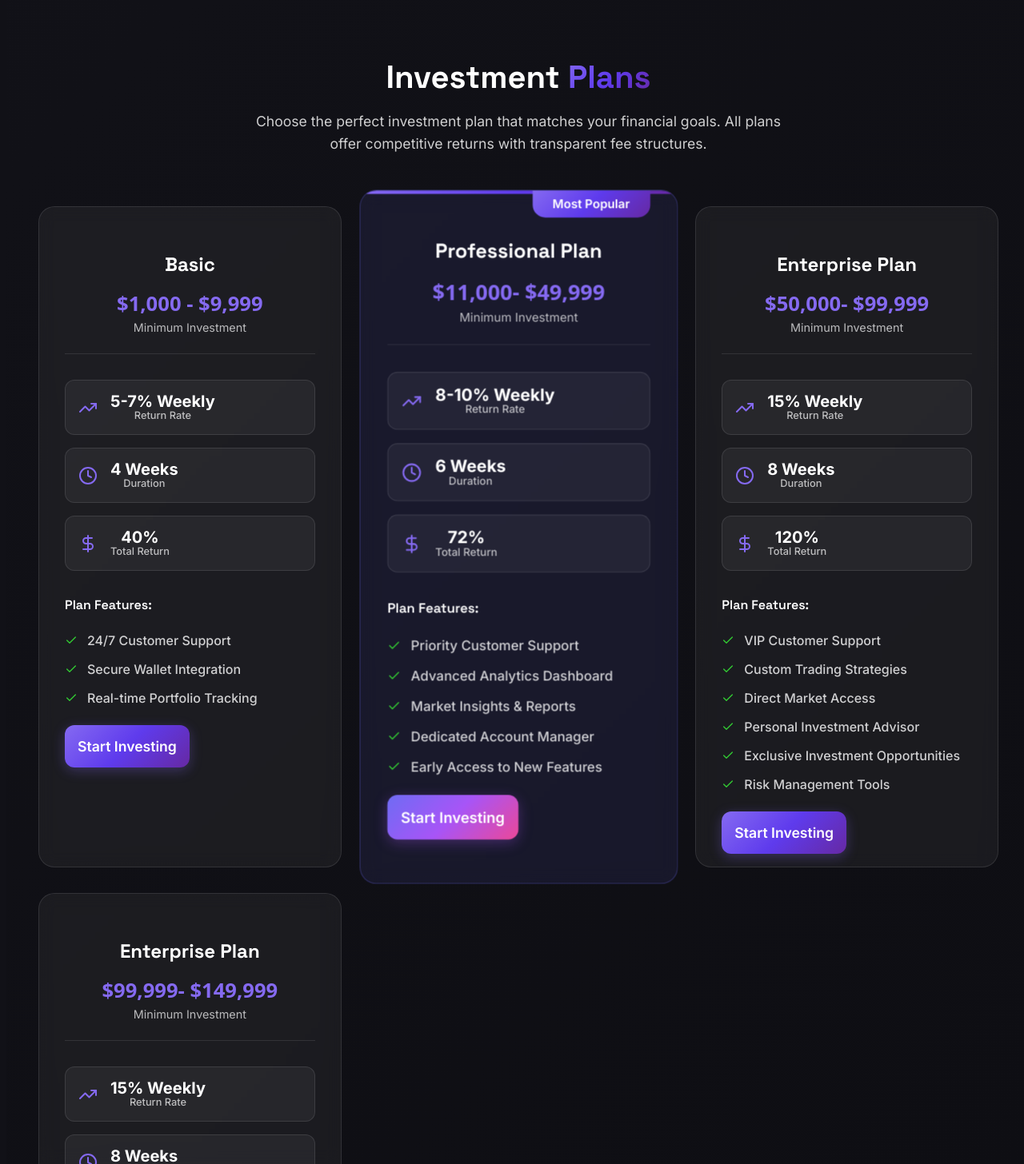
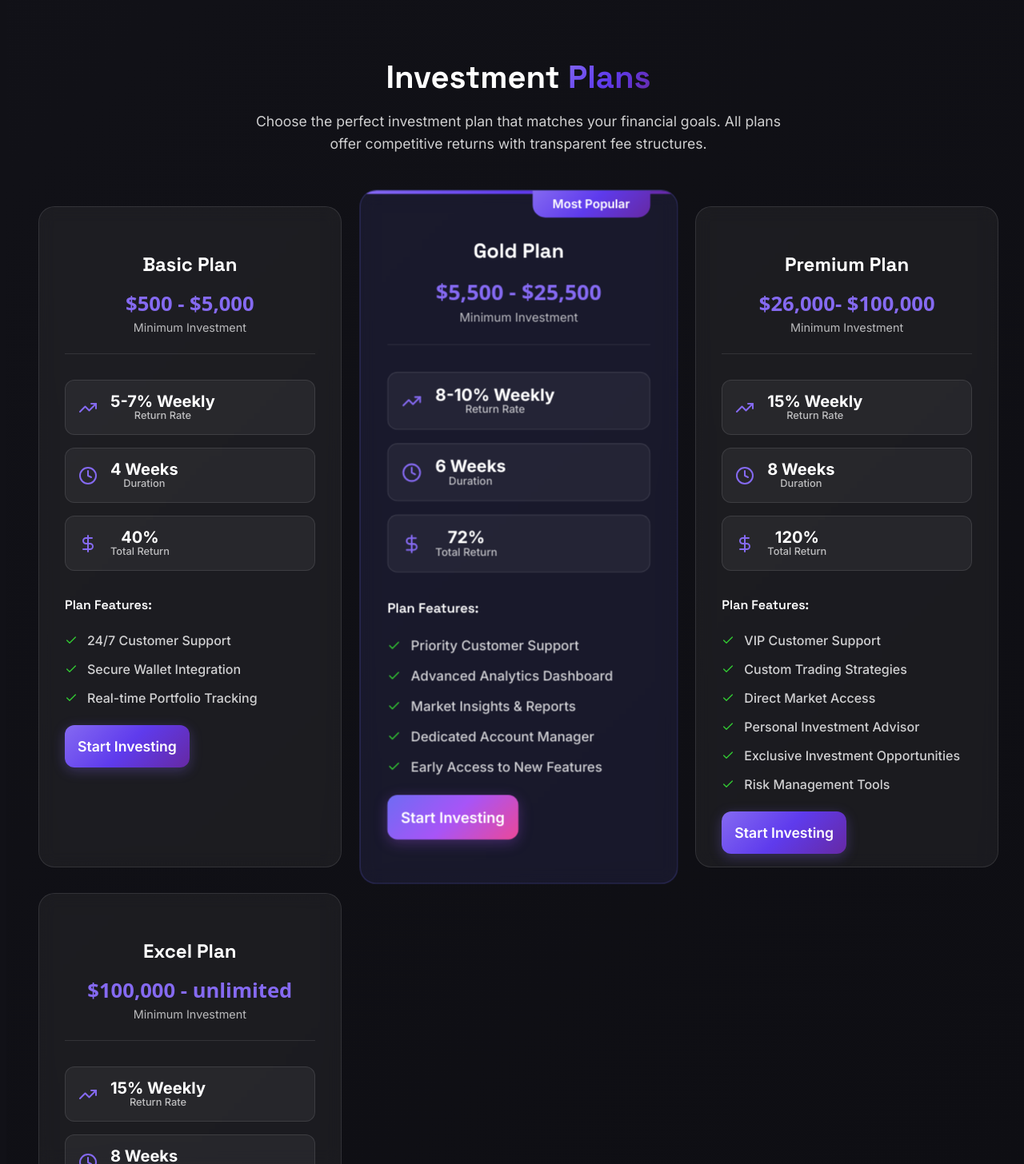
Before and after one commit to KelechiEze/paychoin, a Next.js app: page / in a window 1280 px wide. Shown: the part 946-2402 px from the top of the page at 80% size. Built offline with nearby package versions, Linux system fonts and the light colour scheme.

Commit message:
added new updates

```diff
--- a/src/app/components/InvestmentPlans.tsx
+++ b/src/app/components/InvestmentPlans.tsx
@@ -4,8 +4,8 @@ import "./InvestmentPlans.css";
 const InvestmentPlans = () => {
   const plans = [
     {
-      name: "Basic",
-      minInvestment: "$1,000 - $9,999",
+      name: "Basic Plan",
+      minInvestment: "$500 - $5,000",
       roi: "5-7% Weekly",
       duration: "4 Weeks",
       totalReturn: "40%",
@@ -18,8 +18,8 @@ const InvestmentPlans = () => {
       color: "from-blue-500 to-blue-600",
     },
     {
-      name: "Professional Plan",
-      minInvestment: "$11,000- $49,999",
+      name: "Gold Plan",
+      minInvestment: "$5,500 - $25,500",
       roi: "8-10% Weekly",
       duration: "6 Weeks",
       totalReturn: "72%",
@@ -34,8 +34,8 @@ const InvestmentPlans = () => {
       color: "from-purple-500 to-pink-500",
     },
     {
-      name: "Enterprise Plan",
-      minInvestment: "$50,000- $99,999",
+      name: "Premium Plan",
+      minInvestment: "$26,000- $100,000",
       roi: "15% Weekly",
       duration: "8 Weeks",
       totalReturn: "120%",
@@ -51,8 +51,8 @@ const InvestmentPlans = () => {
       color: "from-gold-500 to-yellow-500",
     },
     {
-      name: "Enterprise Plan",
-      minInvestment: "$99,999- $149,999",
+      name: "Excel Plan",
+      minInvestment: "$100,000 - unlimited",
       roi: "15% Weekly",
       duration: "8 Weeks",
       totalReturn: "120%",
```
